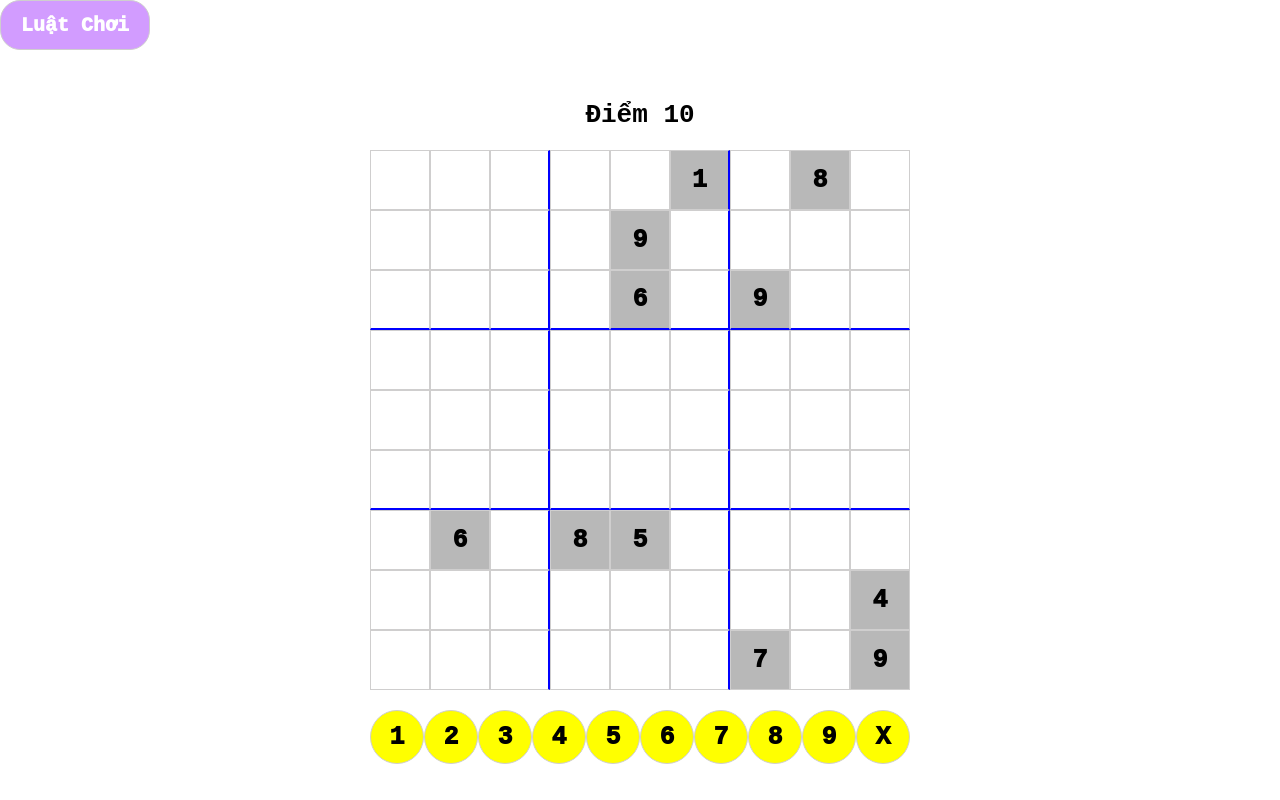
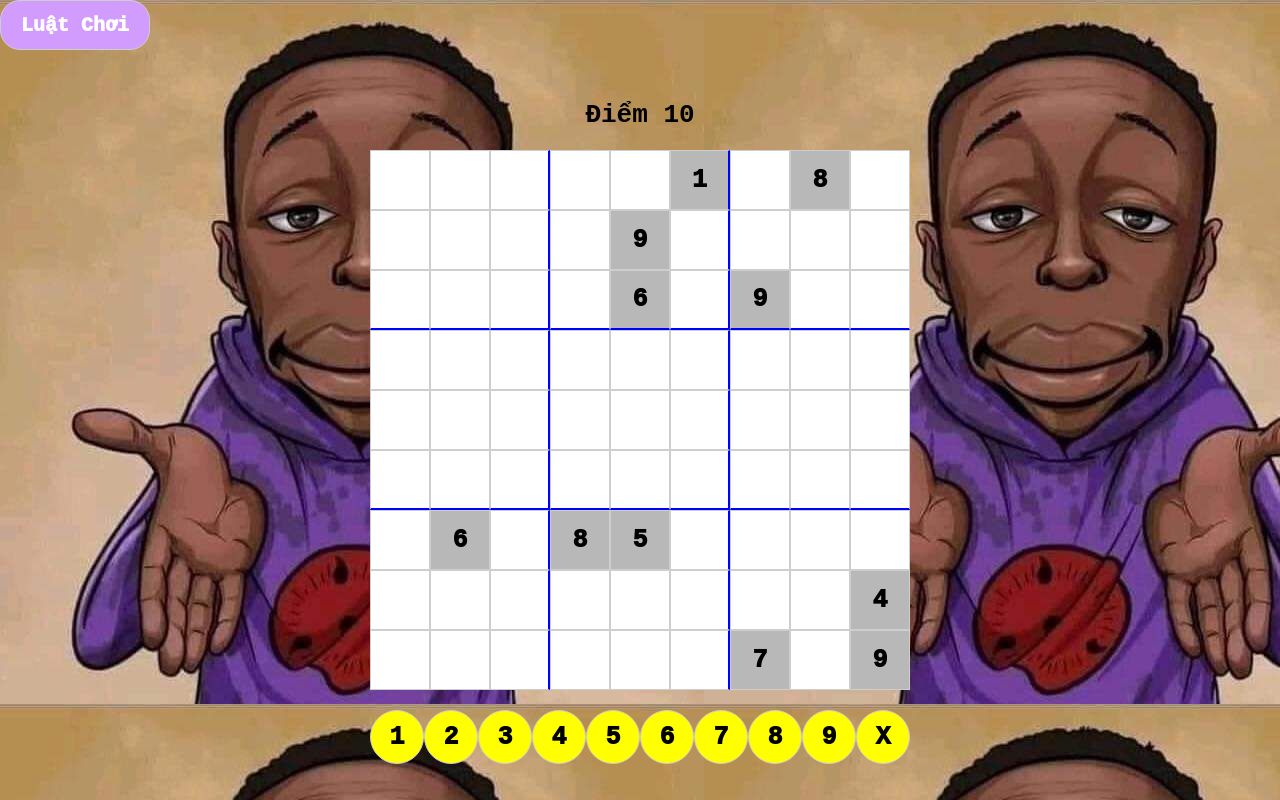
Before and after one commit to SonPhanCode/Sodoku, a plain HTML site: page index.html in a window 1280 px wide. Drawn offline with Linux system fonts and the light colour scheme.

Commit message:
Update style.css

```diff
--- a/style.css
+++ b/style.css
@@ -8,7 +8,7 @@
 
 body {
     /* background-color: rgb(165, 178, 253); */
-    background-image: url(bg.png);
+    background-image: url(FB_IMG_1626269112387.jpg);
 }
 
 .game {
```
